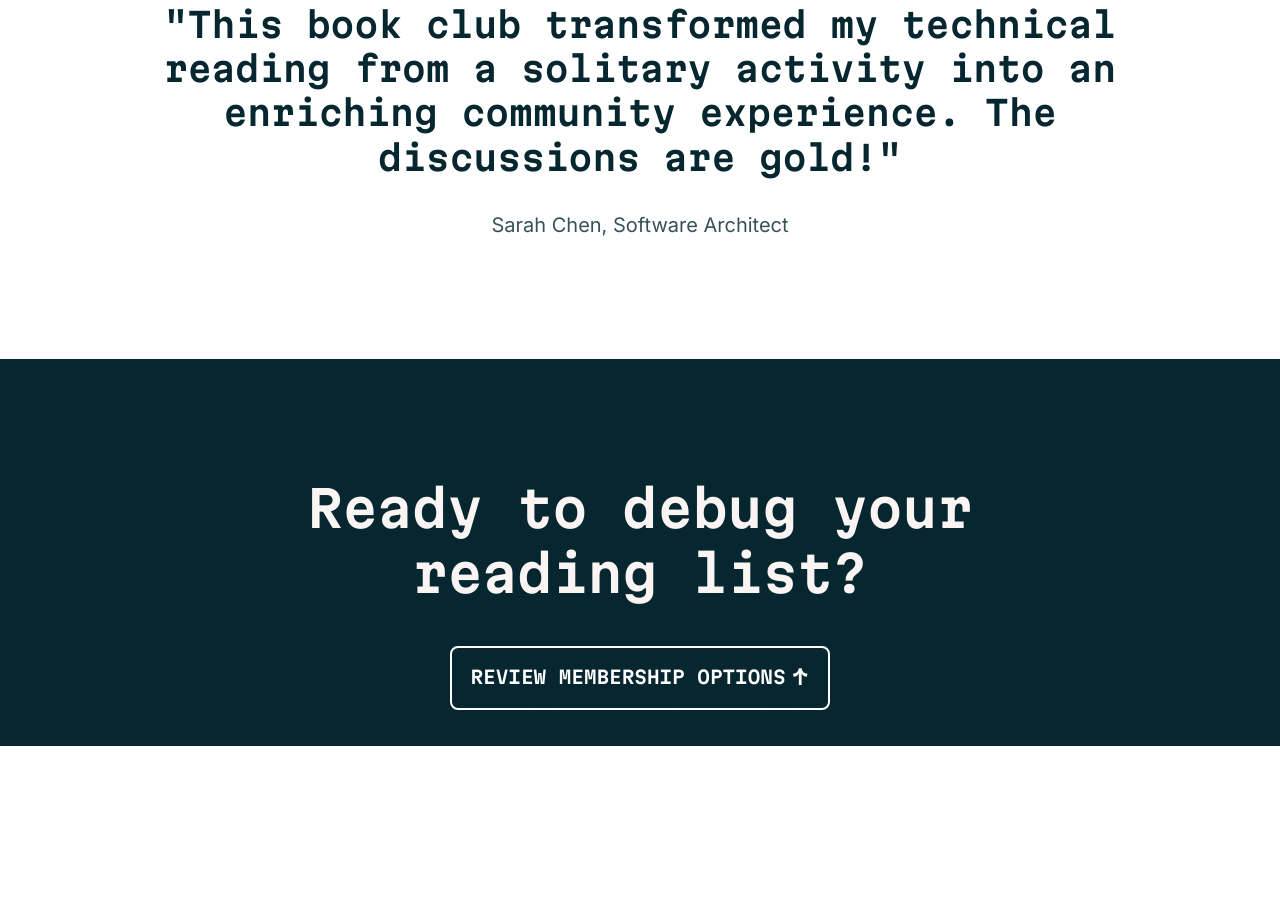
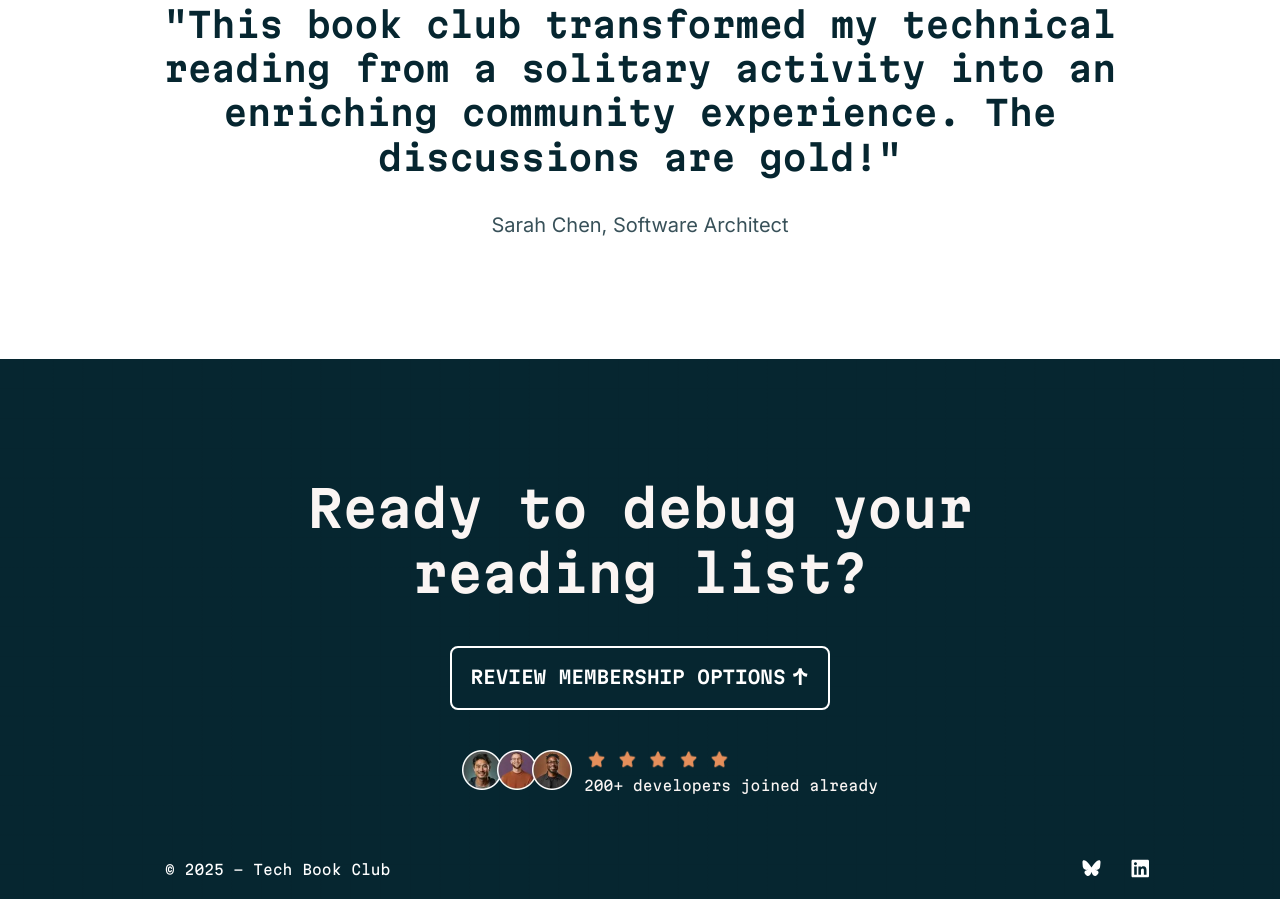
Before and after one commit to richmirziyo/12-dars-imthon, a plain HTML site: page index.htm in a window 1280 px wide. Shown: the part 3509-4408 px from the top of the page. Before the commit the page ends 4255 px from the top, so only its background shows below. Drawn offline with Linux system fonts and the light colour scheme.

Commit message:
add hero section with developer images and testimonials, update footer styles

```diff
--- a/css/style.css
+++ b/css/style.css
@@ -129,6 +129,33 @@ html {
     margin-top: 24px;
   }
 }
+
+.hero-developers {
+  display: flex;
+  margin-top: 20px;
+
+  img {
+    width: 110px;
+    height: 40px;
+  }
+}
+
+.hero-stars {
+  width: 120px;
+  height: 24px;
+  margin-left: 12px;
+
+  p {
+    width: 266px;
+    height: 17px;
+    font-family: Martian Mono;
+    font-size: 14px;
+    font-weight: 400;
+    line-height: 16.8px;
+    color: #385159;
+  }
+}
+
 .hero-btn {
   margin-top: 32px;
   border: 2px solid #062630;
@@ -154,7 +181,7 @@ html {
 }
 
 .hero-btn:hover {
-  opacity: 60%;
+  background: linear-gradient(90deg, #ffe2d1 0%, #fff5ef 100%);
   cursor: pointer;
 }
 
@@ -481,7 +508,7 @@ html {
 }
 
 .starter-btn:hover {
-  opacity: 60%;
+  background: linear-gradient(90deg, #ffe2d1 0%, #fff5ef 100%);
   cursor: pointer;
 }
 .pro {
@@ -565,7 +592,7 @@ html {
   background-color: #fff5ef;
 
   &:hover {
-    opacity: 60%;
+    background: linear-gradient(90deg, #ffe2d1 0%, #fff5ef 100%);
     cursor: pointer;
   }
 
@@ -678,6 +705,7 @@ html {
 /* FOOTER */
 
 .footer {
+  height: 540px;
   margin-top: 120px;
   background-image: url(../images/pattern-light-bg.svg);
   /* background-repeat: no-repeat; */
@@ -727,8 +755,68 @@ html {
     color: #ffffff;
   }
 
-  &:hover{
-    opacity: 60%;
+  &:hover {
+    background: linear-gradient(90deg, #385159 0%, #062630 100%);
     cursor: pointer;
   }
 }
+
+.developers {
+  display: flex;
+  align-items: center;
+  justify-content: center;
+
+  img {
+    width: 110px;
+    height: 40px;
+  }
+}
+
+.footer-stars {
+  padding-left: 12px;
+  img {
+    width: 148px;
+    height: 28px;
+  }
+
+  p {
+    /* width: 266px;
+    height: 17px; */
+    font-family: Martian Mono;
+    font-size: 14px;
+    font-weight: 400;
+    line-height: 16.8px;
+    color: #faf5f3;
+  }
+}
+
+.icons {
+  margin-top: 64px;
+  display: flex;
+  justify-content: space-between;
+  align-items: center;
+  text-align: center;
+
+  p {
+    /* width: 204px; */
+    height: 17px;
+    padding-left: 135px;
+    display: flex;
+    text-align: center;
+    align-items: center;
+    font-family: Martian Mono;
+    font-size: 14px;
+    font-weight: 400;
+    line-height: 16.8px;
+    color: #ffffff;
+  }
+}
+
+.icon {
+  padding-right: 135px;
+  img {
+    width: 21px;
+    height: 19px;
+    padding-right: 24px;
+  }
+}
--- a/index.htm
+++ b/index.htm
@@ -29,6 +29,13 @@
             <button class="hero-btn btn">
               <a href="./index.htm"> REVIEW MEMBERSHIP OPTIONS </a>
             </button>
+            <!-- <div class="hero-developers">
+              <img src="./images/image-avatars.webp" alt="" />
+              <div class="hero-stars">
+                <img src="./images/stars.png" alt="" />
+                <p>200+ developers joined already</p>
+              </div>
+            </div> -->
           </div>
           <img src="./images/image-hero-desktop.webp" alt="" />
         </div>
@@ -208,6 +215,22 @@
           <a href="#">REVIEW MEMBERSHIP OPTIONS</a>
         </button>
       </div>
+
+      <div class="developers container">
+        <img src="./images/image-avatars.webp" alt="" />
+        <div class="footer-stars">
+          <img src="./images/stars.png" alt="" />
+          <p>200+ developers joined already</p>
+        </div>
+      </div>
+
+      <div class="icons container">
+        <p>&copy; 2025 – Tech Book Club</p>
+        <div class="icon">
+          <a href="#"><img src="./images/logo-bluesky.svg" alt="" /></a>
+          <a href="#"><img src="./images/logo-linkedin.svg" alt="" /></a>
+        </div>
+      </div>
     </footer>
     <!-- FOOTER END -->
   </body>
```
